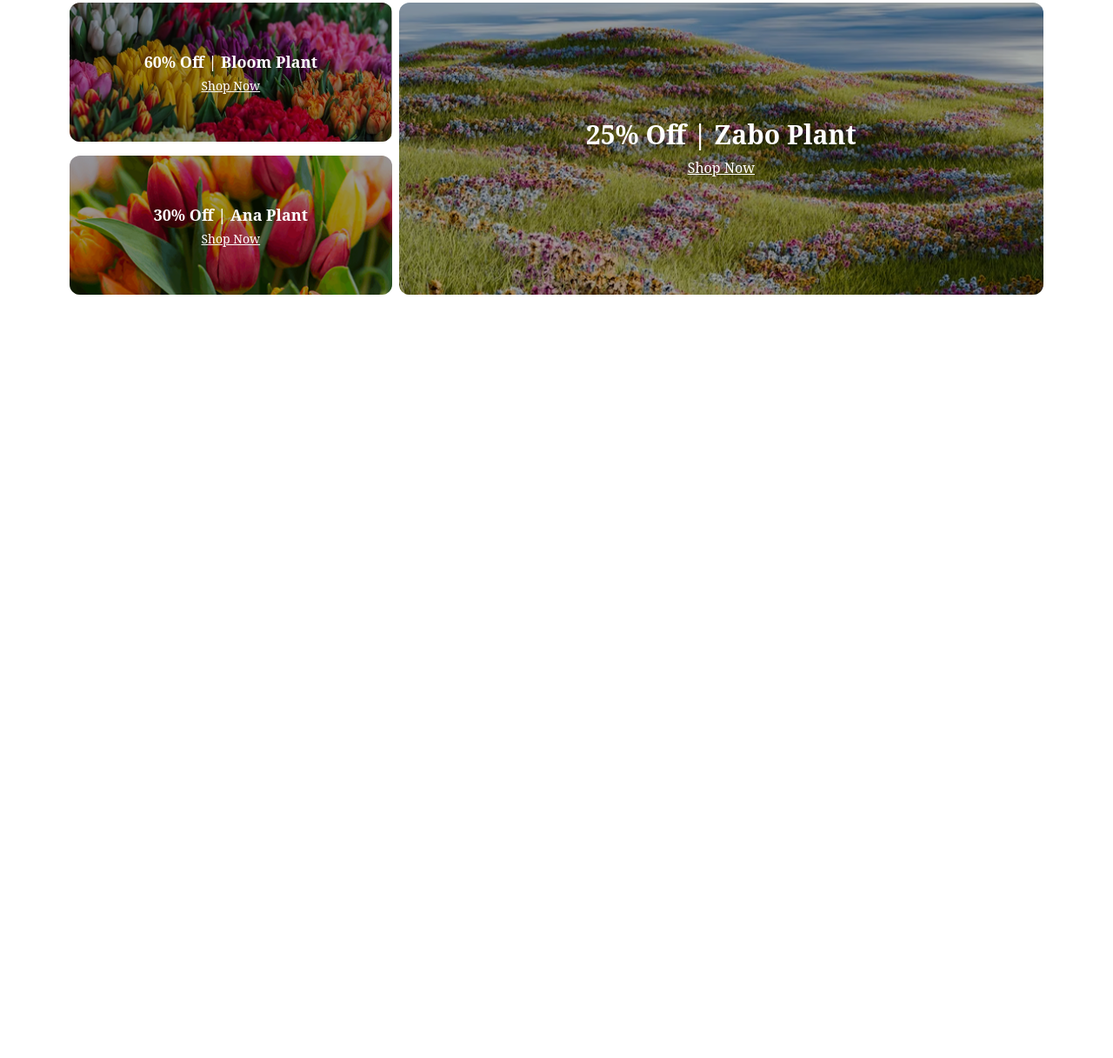
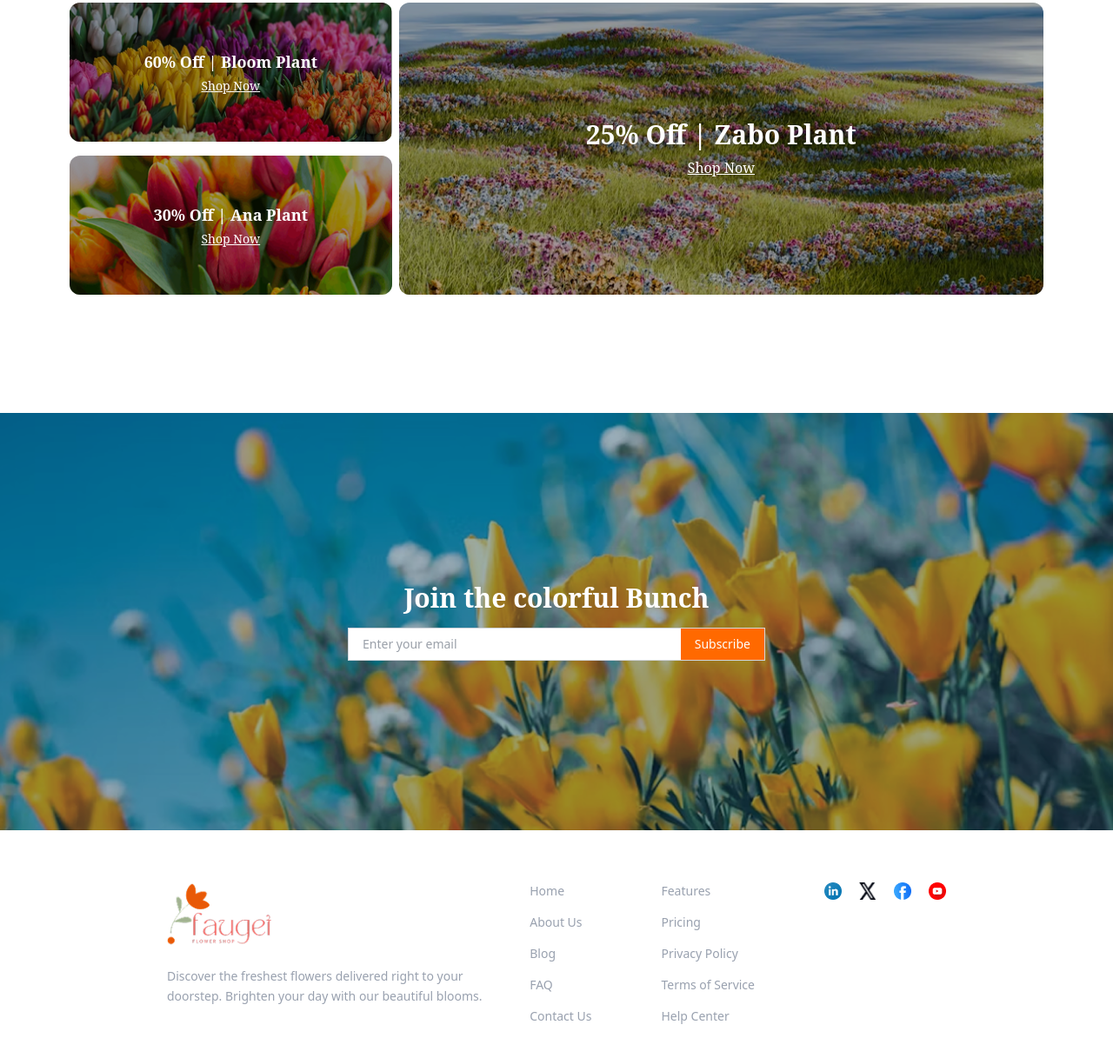
Before and after one commit to Maynul-sabuj/Assignment2, a plain HTML site: page index.html in a window 1280 px wide. Shown: the part 2795-4012 px from the top of the page at 87% size. Before the commit the page ends 3170 px from the top, so only its background shows below. Drawn offline with nearby package versions, Linux system fonts and the light colour scheme.

Commit message:
seventh one

```diff
--- a/index.html
+++ b/index.html
@@ -203,6 +203,83 @@ Freshly picked, lovingly delivered — straight to your door.
 
   </main>
 
+ <footer class="bg-white text-grey py-10 ">
+ <section class="py-2 md:py-15">
+      <section class="bg-[url('/assets/news-letter-bg.png')] bg-cover bg-center h-75 md:h-120 flex items-center justify-center object-cover " >
+        <div class="w-full max-w-lg mx-auto p-4 ">
+          <label for="email" class="block text-3xl font-bold text-white  mb-4 text-center font-['Noto_Serif']">
+            Join the colorful Bunch
+          </label>
+
+          <div class="flex items-center border border-gray-300  overflow-hidden w-full">
+            <input type="email"  id="email"  placeholder="Enter your email" class="w-full px-4 py-2 outline-none text-sm text-gray-700 bg-white" />
+            <button class="bg-orange-500 text-white px-4 py-2 hover:bg-orange-600 text-sm font-medium" >
+              Subscribe
+            </button>
+          </div>
+        </div>
+      </section>
+    </section>
+
+
+  <div class=" max-w-7xl  px-4 md:px-26 lg:px-48 block">
+    <div class="flex flex-col md:flex-row justify-between gap-6 ">
+
+
+      <div class="flex-1 space-y-6  ">
+        <div><img class="max-w-30 " src="assets/logo.png" alt="" ></div>
+        <p class="text-gray-400 text-sm leading-relaxed max-w-xs sm:max-w-sm">
+          Discover the freshest flowers delivered right to your doorstep. Brighten your day with our beautiful blooms.
+        </p>
+      </div>
+
+
+      <div class="flex flex-col sm:flex-row space-y-4 space-x-20">
+        <div>
+
+          <ul class="space-y-4 text-sm text-gray-400">
+            <li><a href="#" class="hover:text-white">Home</a></li>
+            <li><a href="#" class="hover:text-white">About Us</a></li>
+            <li><a href="#" class="hover:text-white">Blog</a></li>
+            <li><a href="#" class="hover:text-white">FAQ</a></li>
+            <li><a href="#" class="hover:text-white">Contact Us</a></li>
+          </ul>
+        </div>
+        <div>
+
+          <ul class="space-y-4 text-sm text-gray-400 ">
+            <li><a href="#" class="hover:text-white">Features</a></li>
+            <li><a href="#" class="hover:text-white">Pricing</a></li>
+            <li><a href="#" class="hover:text-white">Privacy Policy</a></li>
+            <li><a href="#" class="hover:text-white">Terms of Service</a></li>
+            <li><a href="#" class="hover:text-white">Help Center</a></li>
+          </ul>
+        </div>
+        <div>
+
+  <div class="flex space-x-5">
+    <a href="#" aria-label="Facebook">
+      <img src="assets/icon-linkedin.png" alt="Facebook" class="w-5 h-5" />
+    </a>
+    <a href="#" aria-label="Instagram">
+      <img src="assets/icon-twitter.png" alt="Instagram" class="w-5 h-5" />
+    </a>
+    <a href="#" aria-label="Twitter">
+      <img src="assets/icon-facebook.png" alt="Twitter" class="w-5 h-5" />
+    </a>
+    <a href="#" aria-label="Twitter">
+      <img src="assets/icon-youtube.png" alt="Twitter" class="w-5 h-5" />
+    </a>
+  </div>
+</div>
+
+      </div>
+    </div>
+
+
+  </div>
+
+</footer>
 
 
 
```
